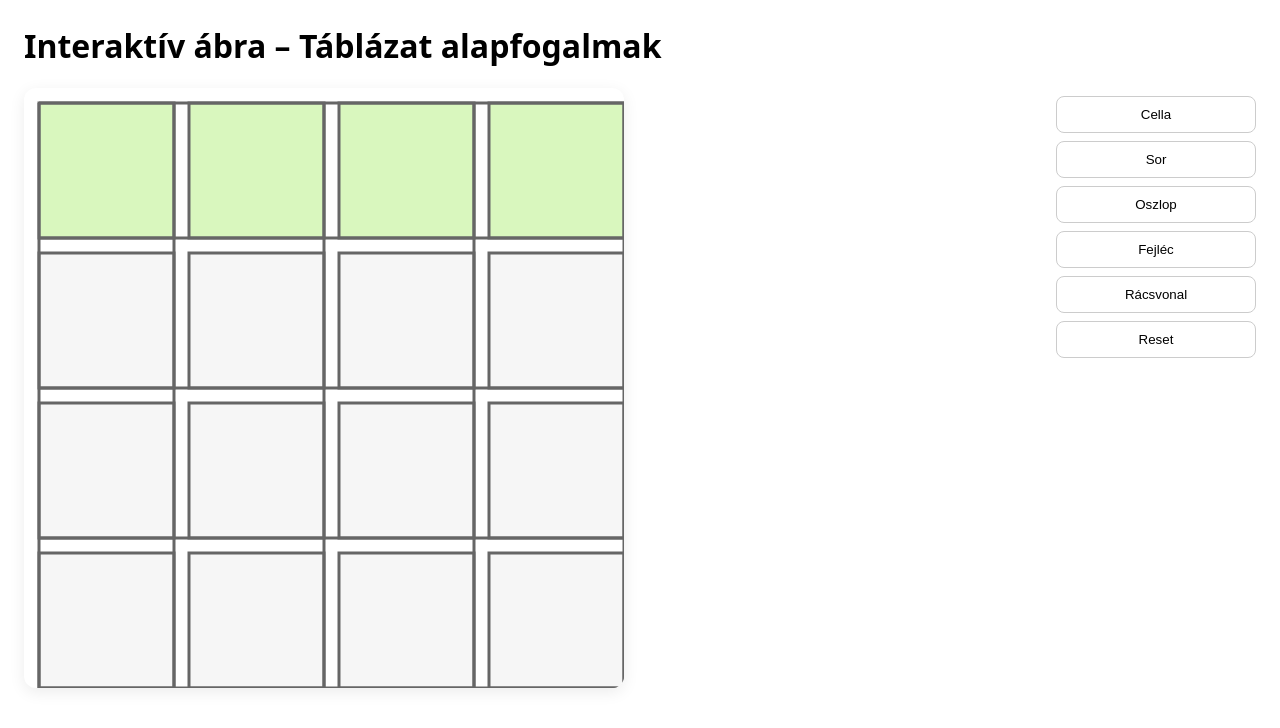
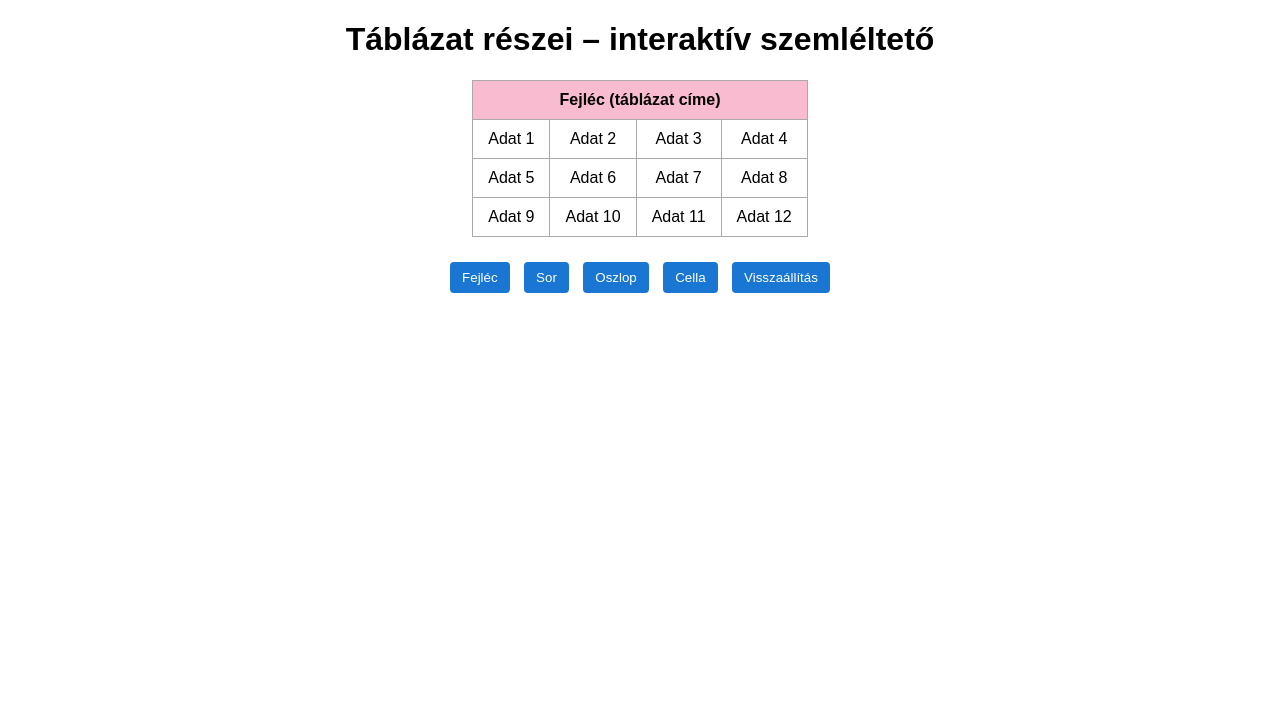
Before and after one commit to bsuszter/tablazat, a plain HTML site: page index.html in a window 1280 px wide. Both pictures are taken after a click on the button "Fejléc". Drawn offline with Linux system fonts and the light colour scheme.

Commit message:
tablazat 1.1

```diff
--- a/index.html
+++ b/index.html
@@ -1,65 +1,50 @@
-<!doctype html>
+<!DOCTYPE html>
 <html lang="hu">
 <head>
-  <meta charset="utf-8" />
-  <meta name="viewport" content="width=device-width,initial-scale=1" />
-  <title>Interaktív táblázat – alapfogalmak</title>
-  <link rel="stylesheet" href="styles.css" />
+  <meta charset="UTF-8">
+  <title>Táblázat fogalmak</title>
+  <link rel="stylesheet" href="styles.css">
 </head>
 <body>
-  <h1>Interaktív ábra – Táblázat alapfogalmak</h1>
 
-  <div class="wrap">
-    <!-- SVG „táblázat” -->
-    <svg id="tbl" viewBox="0 0 400 400" aria-label="Táblázat szemléltető ábra" role="img">
-      <g id="cells">
-        <!-- sor 0 -->
-        <rect class="cell" x="10"  y="10"  width="90" height="90" data-row="0" data-col="0"></rect>
-        <rect class="cell" x="110" y="10"  width="90" height="90" data-row="0" data-col="1"></rect>
-        <rect class="cell" x="210" y="10"  width="90" height="90" data-row="0" data-col="2"></rect>
-        <rect class="cell" x="310" y="10"  width="90" height="90" data-row="0" data-col="3"></rect>
-        <!-- sor 1 -->
-        <rect class="cell" x="10"  y="110" width="90" height="90" data-row="1" data-col="0"></rect>
-        <rect class="cell" x="110" y="110" width="90" height="90" data-row="1" data-col="1" id="example-cell"></rect>
-        <rect class="cell" x="210" y="110" width="90" height="90" data-row="1" data-col="2"></rect>
-        <rect class="cell" x="310" y="110" width="90" height="90" data-row="1" data-col="3"></rect>
-        <!-- sor 2 -->
-        <rect class="cell" x="10"  y="210" width="90" height="90" data-row="2" data-col="0"></rect>
-        <rect class="cell" x="110" y="210" width="90" height="90" data-row="2" data-col="1"></rect>
-        <rect class="cell" x="210" y="210" width="90" height="90" data-row="2" data-col="2"></rect>
-        <rect class="cell" x="310" y="210" width="90" height="90" data-row="2" data-col="3"></rect>
-        <!-- sor 3 -->
-        <rect class="cell" x="10"  y="310" width="90" height="90" data-row="3" data-col="0"></rect>
-        <rect class="cell" x="110" y="310" width="90" height="90" data-row="3" data-col="1"></rect>
-        <rect class="cell" x="210" y="310" width="90" height="90" data-row="3" data-col="2"></rect>
-        <rect class="cell" x="310" y="310" width="90" height="90" data-row="3" data-col="3"></rect>
-      </g>
-      <!-- rácsvonalak -->
-      <g id="grid">
-        <line class="gridline" x1="10"  y1="10" x2="10"  y2="400"></line>
-        <line class="gridline" x1="100" y1="10" x2="100" y2="400"></line>
-        <line class="gridline" x1="200" y1="10" x2="200" y2="400"></line>
-        <line class="gridline" x1="300" y1="10" x2="300" y2="400"></line>
-        <line class="gridline" x1="400" y1="10" x2="400" y2="400"></line>
-        <line class="gridline" x1="10" y1="10"  x2="400" y2="10"></line>
-        <line class="gridline" x1="10" y1="100" x2="400" y2="100"></line>
-        <line class="gridline" x1="10" y1="200" x2="400" y2="200"></line>
-        <line class="gridline" x1="10" y1="300" x2="400" y2="300"></line>
-        <line class="gridline" x1="10" y1="400" x2="400" y2="400"></line>
-      </g>
-    </svg>
+<h1>Táblázat részei – interaktív szemléltető</h1>
 
-    <!-- Kattintható fogalmak -->
-    <div class="panel">
-      <button data-action="cell">Cella</button>
-      <button data-action="row">Sor</button>
-      <button data-action="col">Oszlop</button>
-      <button data-action="header">Fejléc</button>
-      <button data-action="grid">Rácsvonal</button>
-      <button data-action="reset">Reset</button>
-    </div>
-  </div>
+<table id="demoTable">
+  <thead>
+    <tr>
+      <th colspan="4" class="center">Fejléc (táblázat címe)</th>
+    </tr>
+  </thead>
+  <tbody>
+    <tr>
+      <td>Adat 1</td>
+      <td>Adat 2</td>
+      <td>Adat 3</td>
+      <td>Adat 4</td>
+    </tr>
+    <tr>
+      <td>Adat 5</td>
+      <td>Adat 6</td>
+      <td>Adat 7</td>
+      <td>Adat 8</td>
+    </tr>
+    <tr>
+      <td>Adat 9</td>
+      <td>Adat 10</td>
+      <td>Adat 11</td>
+      <td>Adat 12</td>
+    </tr>
+  </tbody>
+</table>
 
-  <script src="script.js"></script>
+<div class="controls">
+  <button data-target="fejlec">Fejléc</button>
+  <button data-target="sor">Sor</button>
+  <button data-target="oszlop">Oszlop</button>
+  <button data-target="cella">Cella</button>
+  <button data-target="reset">Visszaállítás</button>
+</div>
+
+<script src="script.js"></script>
 </body>
 </html>
--- a/script.js
+++ b/script.js
@@ -1,43 +1,45 @@
-const svg = document.getElementById('tbl');
-const panel = document.querySelector('.panel');
+const buttons = document.querySelectorAll('.controls button');
+const table = document.getElementById('demoTable');
+const bodyRows = table.tBodies[0].rows; // csak a TBODY sorai
 
-function clearAll() {
-  svg.classList.remove('active-row', 'active-col', 'active-header', 'active-grid');
-  document.querySelectorAll('.cell').forEach(c => c.classList.remove('active-cell'));
-}
+buttons.forEach(btn => {
+  btn.addEventListener('click', () => {
+    clearHighlights();
+    const target = btn.dataset.target;
 
-panel.addEventListener('click', (e) => {
-  const action = e.target.dataset.action;
-  if (!action) return;
+    if (target === 'reset') return;
 
-  if (action === 'reset') {
-    clearAll();
-    return;
-  }
+    switch (target) {
+      case 'sor':
+        if (bodyRows[1]) bodyRows[1].classList.add('highlight-sor');
+        break;
 
-  clearAll();
-  switch (action) {
-    case 'cell':
-      document.getElementById('example-cell').classList.add('active-cell');
-      break;
-    case 'row':
-      svg.classList.add('active-row');
-      break;
-    case 'col':
-      svg.classList.add('active-col');
-      break;
-    case 'header':
-      svg.classList.add('active-header');
-      break;
-    case 'grid':
-      svg.classList.add('active-grid');
-      break;
-  }
+      case 'oszlop':
+        for (const row of bodyRows) {
+          const cell = row.cells[1];
+          if (cell) cell.classList.add('highlight-oszlop');
+        }
+        break;
+
+      case 'cella':
+        if (bodyRows[1] && bodyRows[1].cells[2]) {
+          bodyRows[1].cells[2].classList.add('highlight-cella');
+        }
+        break;
+
+      case 'fejlec':
+        const headCell = table.tHead?.rows[0]?.cells[0];
+        if (headCell) headCell.classList.add('highlight-fejlec');
+        break;
+    }
+  });
 });
 
-svg.addEventListener('click', (e) => {
-  if (e.target.matches('.cell')) {
-    clearAll();
-    e.target.classList.add('active-cell');
-  }
-});
+function clearHighlights() {
+  [...table.querySelectorAll('tbody tr')].forEach(tr =>
+    tr.classList.remove('highlight-sor')
+  );
+  [...table.querySelectorAll('td, th')].forEach(cell =>
+    cell.classList.remove('highlight-oszlop', 'highlight-cella', 'highlight-fejlec')
+  );
+}
--- a/styles.css
+++ b/styles.css
@@ -1,58 +1,59 @@
 body {
-  font-family: system-ui, Arial, sans-serif;
-  margin: 24px;
-}
-.wrap {
-  display: grid;
-  grid-template-columns: 1fr 200px;
-  gap: 24px;
-  align-items: start;
-}
-.panel button {
-  display: block;
-  width: 100%;
-  margin: 8px 0;
-  padding: 10px 12px;
-  border-radius: 8px;
-  border: 1px solid #ccc;
-  cursor: pointer;
-  background: white;
-}
-.panel button:hover {
-  background: #f5f5f5;
+  font-family: Arial, sans-serif;
+  margin: 20px;
 }
 
-.cell {
-  fill: #f6f6f6;
-  stroke: #666;
-  stroke-width: 2;
-}
-.gridline {
-  stroke: #666;
-  stroke-width: 2;
+h1 {
+  text-align: center;
 }
 
-.active-cell {
-  fill: #ffeb99 !important;
-}
-.active-row rect.cell[data-row="2"] {
-  fill: #cde8ff !important;
-}
-.active-col rect.cell[data-col="2"] {
-  fill: #ffd1dc !important;
-}
-.active-header rect.cell[data-row="0"] {
-  fill: #d9f7be !important;
-}
-.active-grid .gridline {
-  stroke: #ff6a00 !important;
-  stroke-width: 4;
+table {
+  border-collapse: collapse;
+  margin: 20px auto;
+  font-size: 1rem;
 }
 
-svg {
-  max-width: 600px;
-  height: auto;
-  background: white;
-  border-radius: 12px;
-  box-shadow: 0 4px 16px rgba(0,0,0,.08);
+th, td {
+  border: 1px solid #aaa;
+  padding: 10px 15px;
+  text-align: center;
 }
+
+.center {
+  text-align: center;
+}
+
+.highlight-sor {
+  background-color: #ffe0b2;
+}
+
+.highlight-oszlop {
+  background-color: #c8e6c9;
+}
+
+.highlight-cella {
+  background-color: #bbdefb;
+}
+
+.highlight-fejlec {
+  background-color: #f8bbd0;
+}
+
+.controls {
+  text-align: center;
+  margin-top: 20px;
+}
+
+.controls button {
+  margin: 5px;
+  padding: 8px 12px;
+  border: none;
+  background-color: #1976d2;
+  color: white;
+  border-radius: 4px;
+  cursor: pointer;
+}
+
+.controls button:hover {
+  background-color: #1565c0;
+}
```
